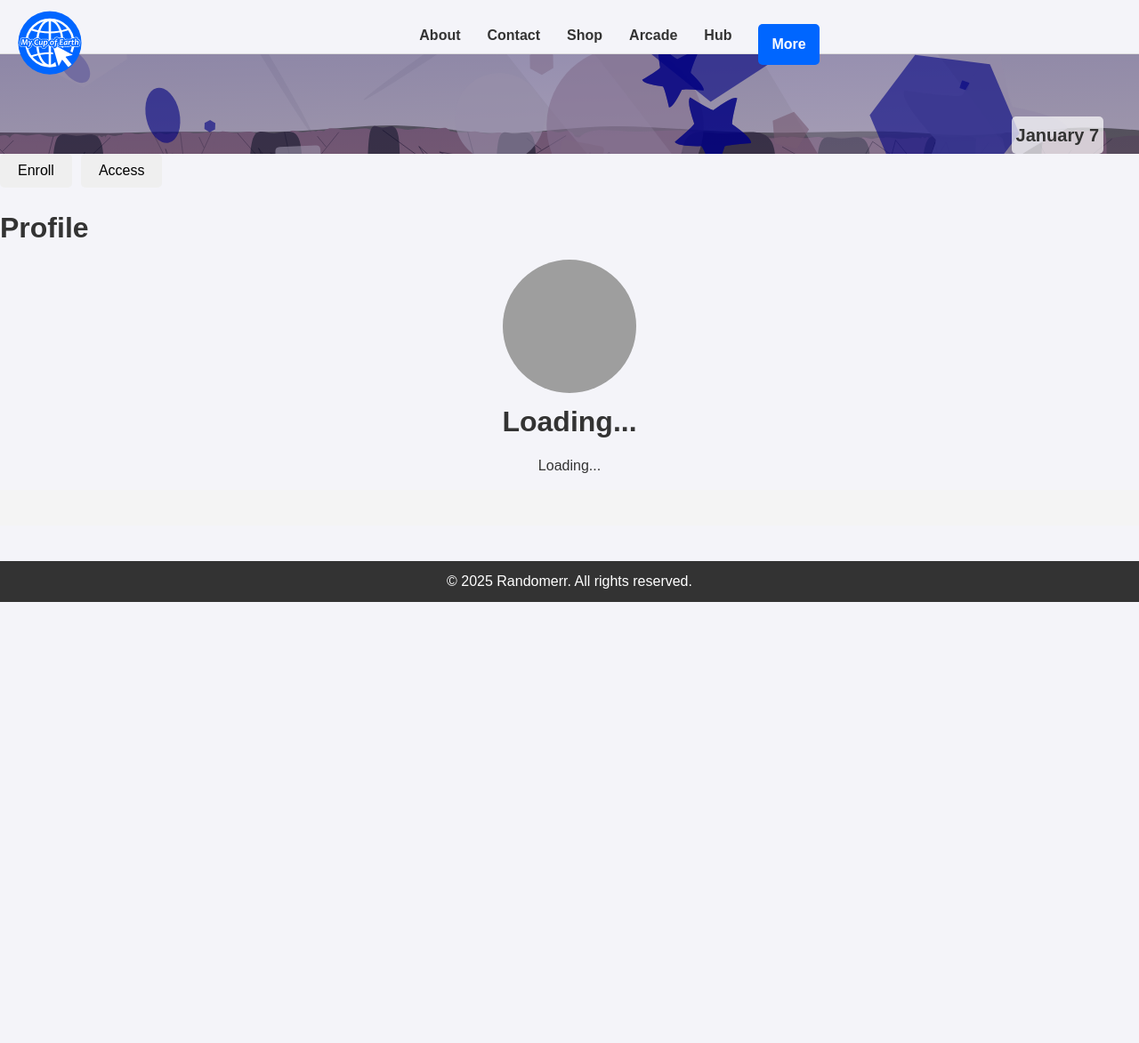
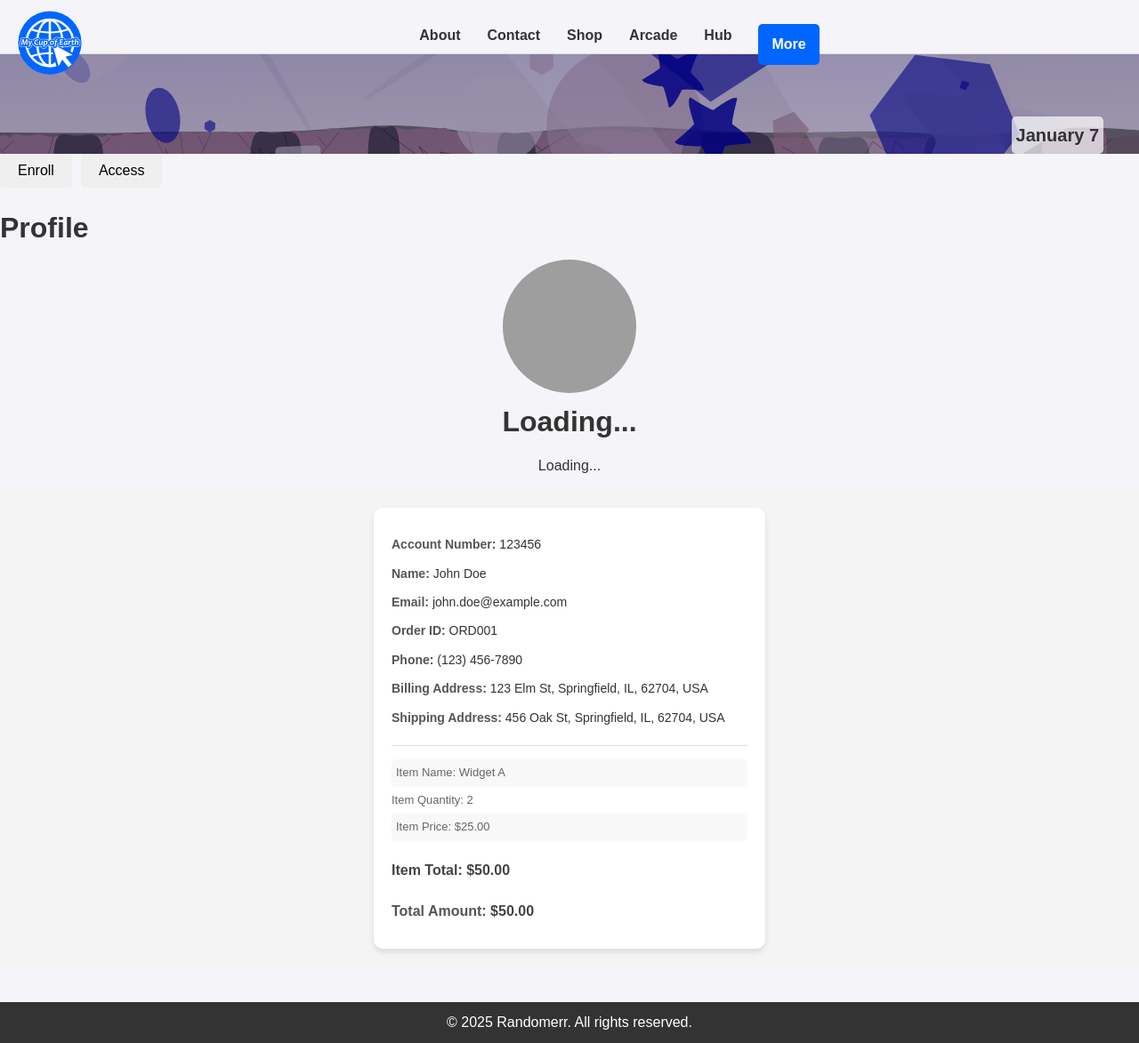
Before and after one commit to m-cochran/Randomerr, a Jekyll site: the page built from pagetest.md, in a window 1280 px wide. Shown: the whole page at 89% size. Built offline with Jekyll 4.4.1, drawn with Linux system fonts in a browser that asks for light colours; before the commit the page ends 900 px from its top, so only the background shows below that; grey boxes are pictures that could not be loaded.

Commit message:
Update pagetest.md

```diff
--- a/pagetest.md
+++ b/pagetest.md
@@ -15,9 +15,25 @@ permalink: /pro/
     <p id="profileEmail">Loading...</p>
   </div>
 
-  <div id="results-container">
-    <!-- Results will be dynamically added here -->
+ <div id="results-container">
+  <div class="result-card">
+    <p><strong>Account Number:</strong> 123456</p>
+    <p><strong>Name:</strong> John Doe</p>
+    <p><strong>Email:</strong> john.doe@example.com</p>
+    <p><strong>Order ID:</strong> ORD001</p>
+    <p><strong>Phone:</strong> (123) 456-7890</p>
+    <p><strong>Billing Address:</strong> 123 Elm St, Springfield, IL, 62704, USA</p>
+    <p><strong>Shipping Address:</strong> 456 Oak St, Springfield, IL, 62704, USA</p>
+    <div>
+      <p>Item Name: Widget A</p>
+      <p>Item Quantity: 2</p>
+      <p>Item Price: $25.00</p>
+      <p>Item Total: $50.00</p>
+    </div>
+    <p><strong>Total Amount:</strong> $50.00</p>
   </div>
+</div>
+
 
 
 
```
